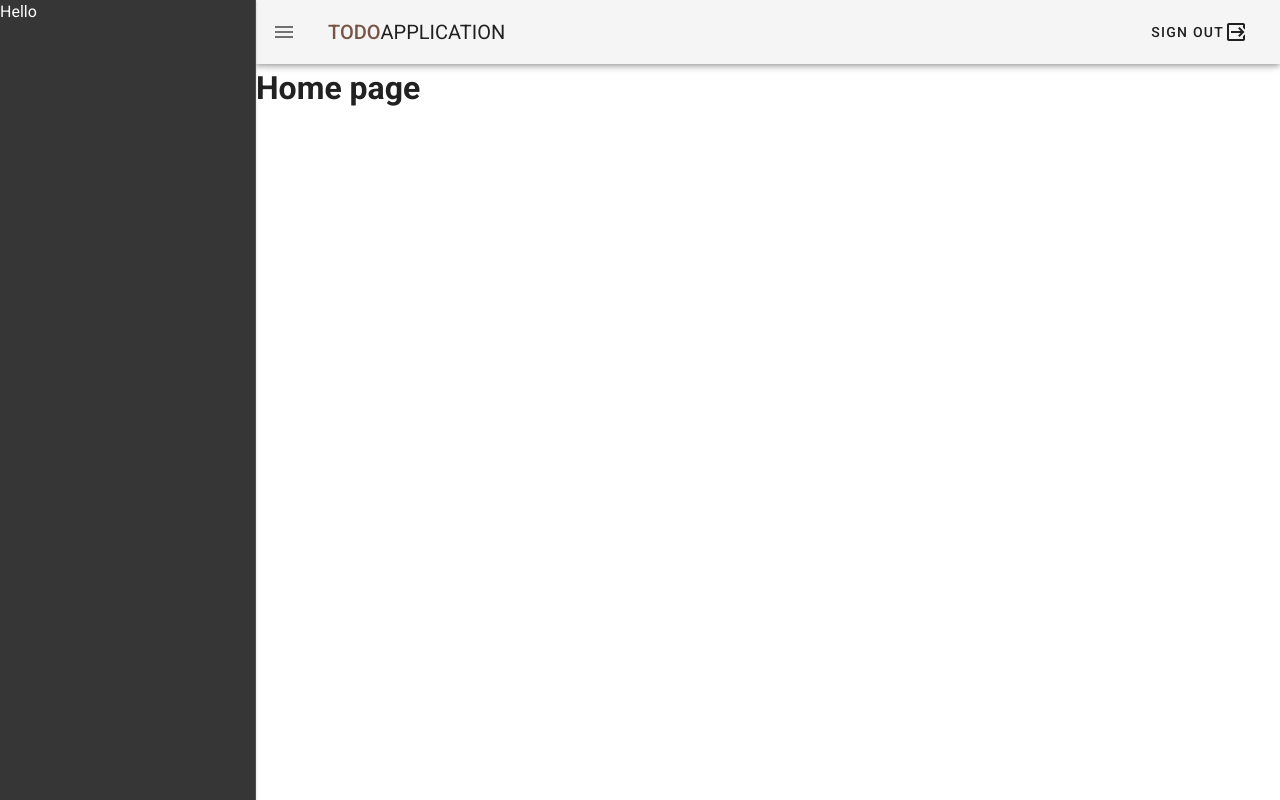
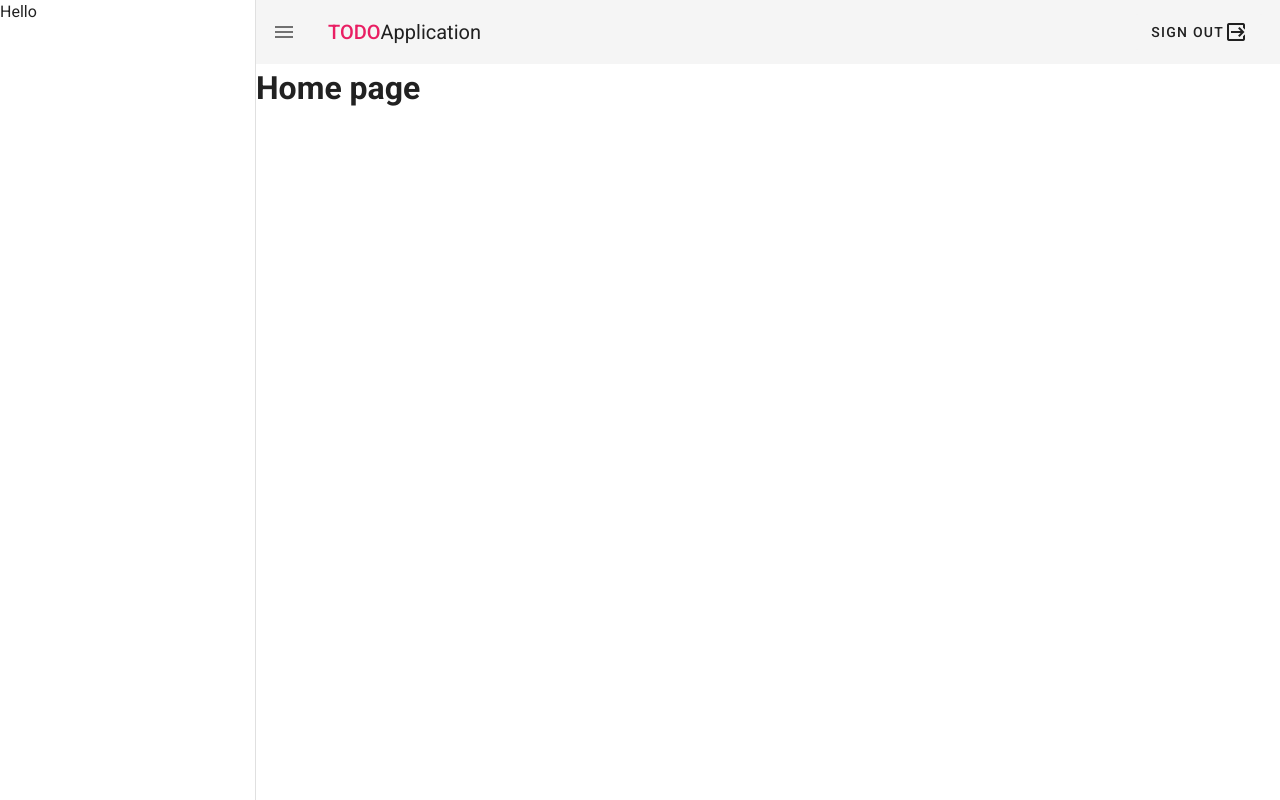
Before and after one commit to azharahmed-98/todo-app, a Vue app: page / in a window 1280 px wide. Both pictures are taken after a click on the button 28 px from the left and 32 px from the top of the page. Built offline with nearby package versions, Linux system fonts and the light colour scheme.

Commit message:
Changes in navbar and drawer styling

```diff
--- a/src/components/Drawer.vue
+++ b/src/components/Drawer.vue
@@ -3,8 +3,7 @@
     <v-navigation-drawer
       v-model="drawer"
       app
-      dark
-      class="appDrawer elevation-1 white--text"
+      flat
     >
       Hello
     </v-navigation-drawer>
--- a/src/components/Navbar.vue
+++ b/src/components/Navbar.vue
@@ -1,17 +1,10 @@
 <template>
   <nav>
-    <v-app-bar
-      app
-      color="grey lighten-4"
-      class="nav__header"
-    >
-      <v-app-bar-nav-icon
-        v-if="showDrawerButton"
-        @click="toggleDrawer()"
-      >
+    <v-app-bar app flat>
+      <v-app-bar-nav-icon v-if="showDrawerButton" @click="toggleDrawer()">
       </v-app-bar-nav-icon>
-      <v-app-bar-title class="text-uppercase">
-        <span class="font-weight-medium brown--text text--brown-lighten-2"
+      <v-app-bar-title>
+        <span class="font-weight-medium pink--text text-pink accent-2 text-uppercase"
           >Todo</span
         >
         <span>Application</span>
@@ -33,14 +26,14 @@ import { bus } from "../main";
 export default {
   data() {
     return {
-      showDrawerButton: this.navConfig.showDrawerButton
+      showDrawerButton: this.navConfig.showDrawerButton,
     };
   },
-  props:{
-    "navConfig":{
+  props: {
+    navConfig: {
       type: Object,
-      required: true
-    }
+      required: true,
+    },
   },
   methods: {
     toggleDrawer() {
```
Also changed, not shown: 1 other file (tests, documents, lock files or other folders).
